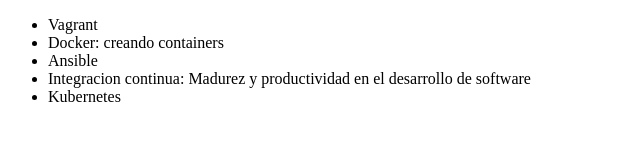
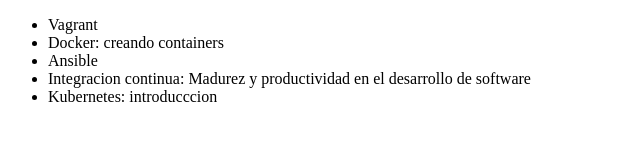
Before and after one commit to dianachavezr/practicaGitAlura, a plain HTML site: page index.html in a window 1280 px wide. Shown: the whole page, without its empty margins (0-640 px from the left). Drawn offline with Linux system fonts and the light colour scheme.

Commit message:
kubernetes modified

```diff
--- a/index.html
+++ b/index.html
@@ -10,7 +10,7 @@
          <li> Docker: creando containers </li>
          <li> Ansible </li>
          <li> Integracion continua: Madurez y productividad en el desarrollo de software </li>
-         <li>Kubernetes</li>
+         <li> Kubernetes: introducccion</li>
      </ul>
 </body>
 </html>
```
